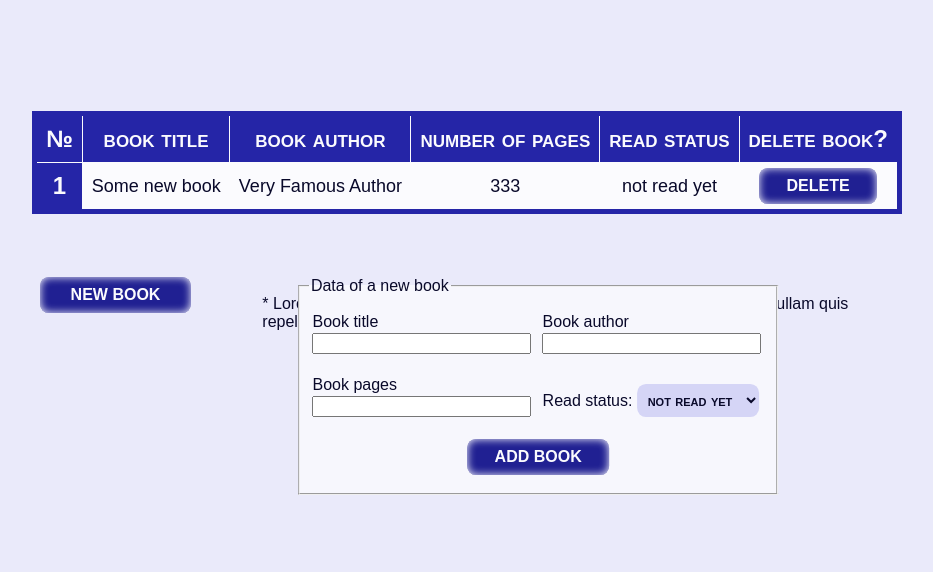
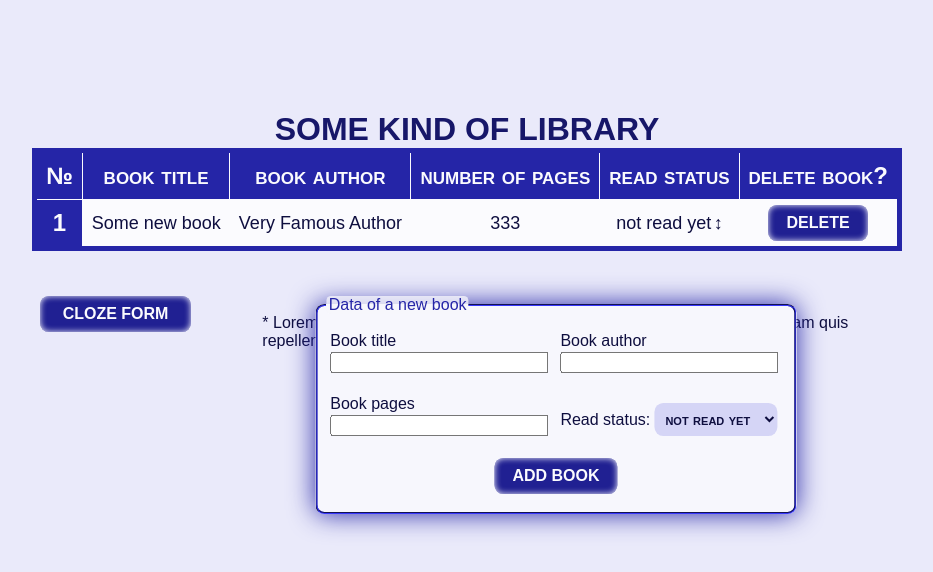
Before and after one commit to petrushya/library, a plain HTML site: page index.html in a window 1280 px wide. Shown: the whole page, without its empty margins (173-1106 px from the left). Drawn offline with Linux system fonts and the light colour scheme.

Commit message:
changes the style of the form, adds code to change the status of the book in the table, adds text for caption of table

```diff
--- a/index.html
+++ b/index.html
@@ -10,7 +10,7 @@
 <body>
   <div class="all-wrapper">
     <table>
-      <caption></caption>
+      <caption>some kind of library</caption>
       <thead>
         <tr>
           <th scope="col">&#x2116;</th>
@@ -24,7 +24,7 @@
       </thead>
     </table>
     <div class="getNewBook">
-      <button type="button" class="btnOpenForm">new book</button>
+      <button type="button" class="btnOpenForm">cloze form</button>
       <div class="empty">
         <p>* Lorem ipsum dolor sit amet, consectetur adipisicing elit. Mollitia soluta, ullam quis repellendus doloremque tempora ut nam facilis delectus provident?</p>
       </div>
--- a/main.js
+++ b/main.js
@@ -28,9 +28,41 @@ function displayBook(array){
     cellHead.textContent = index + 1;
     tableRow.appendChild(cellHead);
     for(const key in array[index]){
-      const cellTable = document.createElement('td');
-      cellTable.textContent = array[index][key];
-      tableRow.appendChild(cellTable);
+      if (key === 'status') {
+        const cellStatus = document.createElement('td');
+        cellStatus.textContent = array[index][key];
+        cellStatus.className = 'status';
+        cellStatus.setAttribute('tabindex', '1');
+        tableRow.appendChild(cellStatus);
+        cellStatus.onclick = () => {
+          if(cellStatus.textContent === 'not read yet') {
+            cellStatus.textContent = 'already read';
+            array[index][key] = 'already read';
+            cellStatus.blur();
+          }else{
+            cellStatus.textContent = 'not read yet';
+            array[index][key] = 'not read yet';
+            cellStatus.blur();
+          };
+        };
+        cellStatus.onkeydown = (e) => {
+          if (e.key === 'ArrowUp' || e.key === 'ArrowDown' || e.key === 'ArrowLeft' || e.key === 'ArrowRight') {
+            if(cellStatus.textContent === 'not read yet') {
+              cellStatus.textContent = 'already read';
+              array[index][key] = 'already read';
+              cellStatus.blur();
+            } else {
+              cellStatus.textContent = 'not read yet';
+              array[index][key] = 'not read yet';
+              cellStatus.blur();
+            };
+          };
+        };
+      } else {
+        const cellTable = document.createElement('td');
+        cellTable.textContent = array[index][key];
+        tableRow.appendChild(cellTable);
+      };
     };
     const deletBtn = document.createElement('button');
     deletBtn.textContent = 'delete';
@@ -57,5 +89,5 @@ form.onsubmit = (e) =>{
     bookTitle.value = '';
     bookAuthor.value = '';
     bookPages.value = '';
-}
-}
+  };
+};
--- a/style.css
+++ b/style.css
@@ -1,7 +1,7 @@
 
 *{
   margin: 0;
-  color: hsl(240, 64%, 10%);
+  color: hsl(240, 64%, 15%);
 }
 .all-wrapper{
   background-color: hsl(240, 64%, 95%);
@@ -49,16 +49,26 @@ td:nth-child(2)::first-letter{
 td:nth-child(3){
   text-transform: capitalize;
 }
+.status::after{
+  content: '\2195';
+  padding-inline-start: 0.25ch;
+}
+.status:is(:hover, :focus){
+  color: hsl(240, 64%, 40%);
+}
+.status, button{
+  cursor: pointer;
+  outline-color: hsl(240, 64%, 40%);
+}
 
 .getNewBook{
   inline-size: 100ch;
   margin: 0 auto;
-  padding: 1rlh 0;
   overflow-x: hidden;
   display: flex;
   flex-wrap: nowrap;
-  justify-content: start;
-  align-items: flex-start;
+  justify-content: flex-start;
+  align-items: start;
 }
 
 button{
@@ -66,11 +76,11 @@ button{
   text-transform: uppercase;
   font-size: 1rem;
   font-weight: bold;
-  padding: 0.5rlh 1.5rlh;
+  padding: 0.5rlh 1rlh;
   background-color: hsl(240, 64%, 35%);
   border: none;
   border-radius: 1ch;
-  box-shadow: inset 0 0 1ch hsl(240, 64%, 99%);
+  box-shadow: inset 0 0 0.75ch hsl(240, 64%, 98%);
   caret-color: transparent;
   color: hsl(240, 64%, 99%);
 }
@@ -84,7 +94,7 @@ button:is(:hover, :focus){
 }
 
 .empty{
-  flex: 1 0 77ch;
+  flex: 0 0 77ch;
   margin: 2.5rlh 1ch;
 }
 .empty p{
@@ -92,9 +102,9 @@ button:is(:hover, :focus){
 }
 
 form{
-  flex: 1 0 54ch;
-  margin: 2.5rlh 1ch;
-  transform: translateX(-70ch);
+  flex: 0 0 54ch;
+  margin: 2.5rlh 6ch;
+  transform: translateX(-73ch);
   z-index: 1;
 }
 fieldset{
@@ -106,6 +116,14 @@ fieldset{
   row-gap: 2.5ch;
   column-gap: 1ch;
   padding: 1rlh 0.5rlh;
+  border-color: hsl(240, 64%, 40%);
+  border-radius: 1ch;
+  box-shadow: 0 0 3ch hsl(240, 64%, 40%);
+}
+legend{
+  color: hsl(240, 64%, 40%);
+  background-color: hsl(240, 64%, 98%, 0.75);
+  border-radius: 0.25lh;
 }
 label{
   flex: 0 1 48.25%;
```
